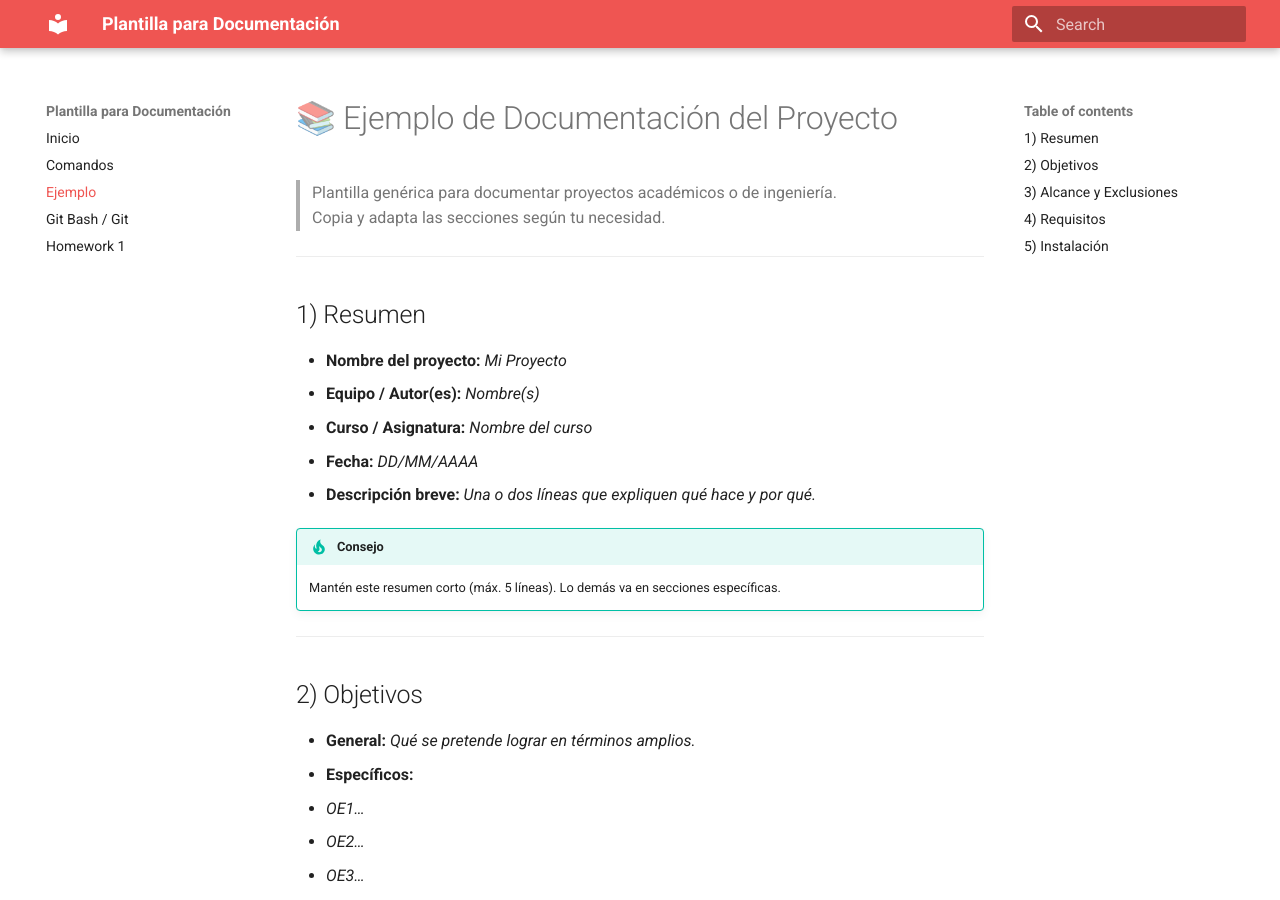
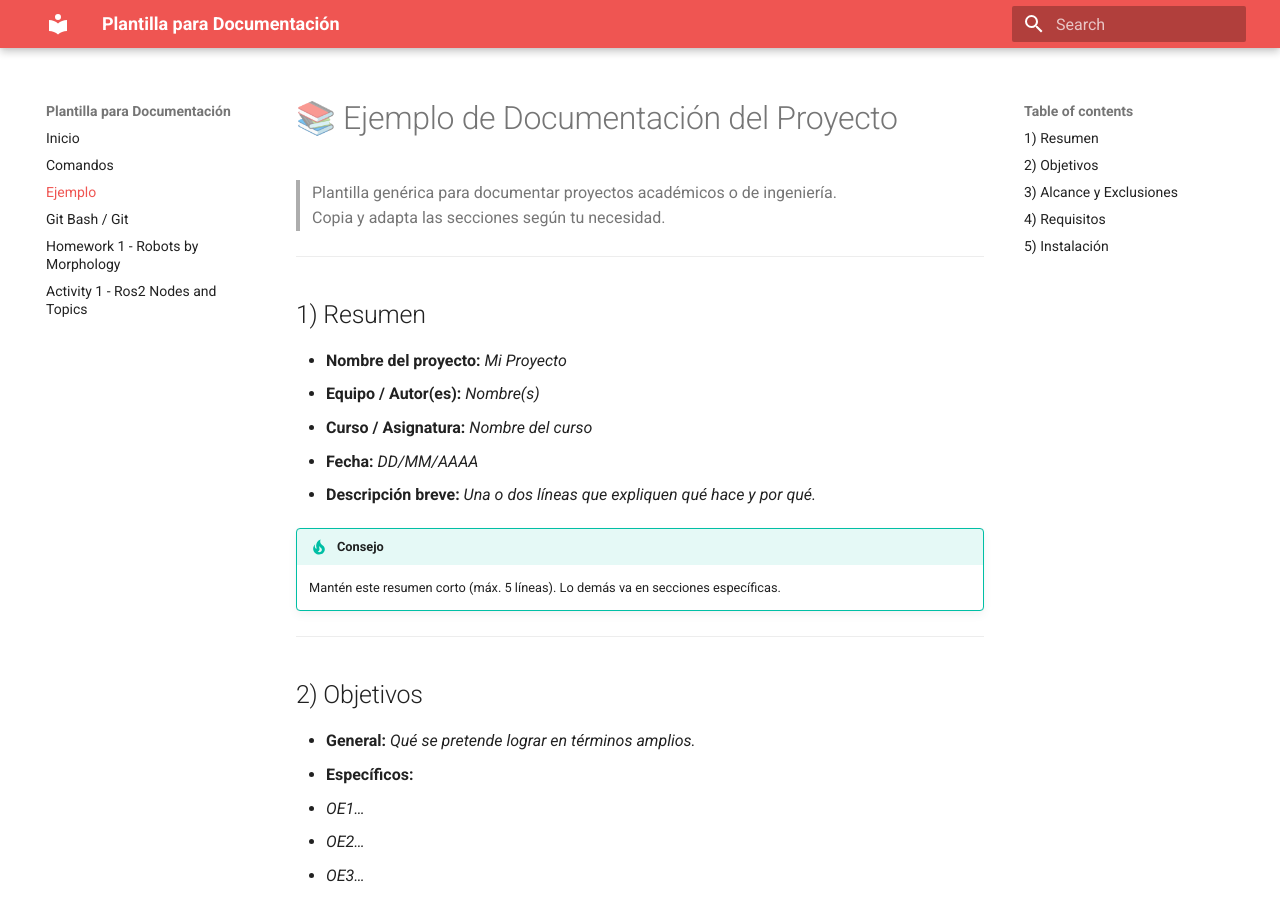
Before and after one commit to AngelDominguezCruz/RoboticaAplicadaAngelDom, an MkDocs documentation site: the page built from docs/ejemplo.md, in a window 1280 px wide and 900 px high. Built offline with MkDocs 1.6.1 and Material for MkDocs 9.7.7, drawn with Linux system fonts in a browser that asks for light colours.

Commit message:
Index Ros2 HW1

```diff
--- a/mkdocs.yml
+++ b/mkdocs.yml
@@ -4,7 +4,8 @@ nav:
   - Comandos: comandos.md
   - Ejemplo: ejemplo.md
   - Git Bash / Git: gitcmds.md
-  - Homework 1: examplesofrobots.md
+  - Homework 1 - Robots by Morphology: examplesofrobots.md
+  - Activity 1 - Ros2 Nodes and Topics: activity01_ROS2Topics.
 markdown_extensions:
   - pymdownx.highlight:
       anchor_linenums: true
```
